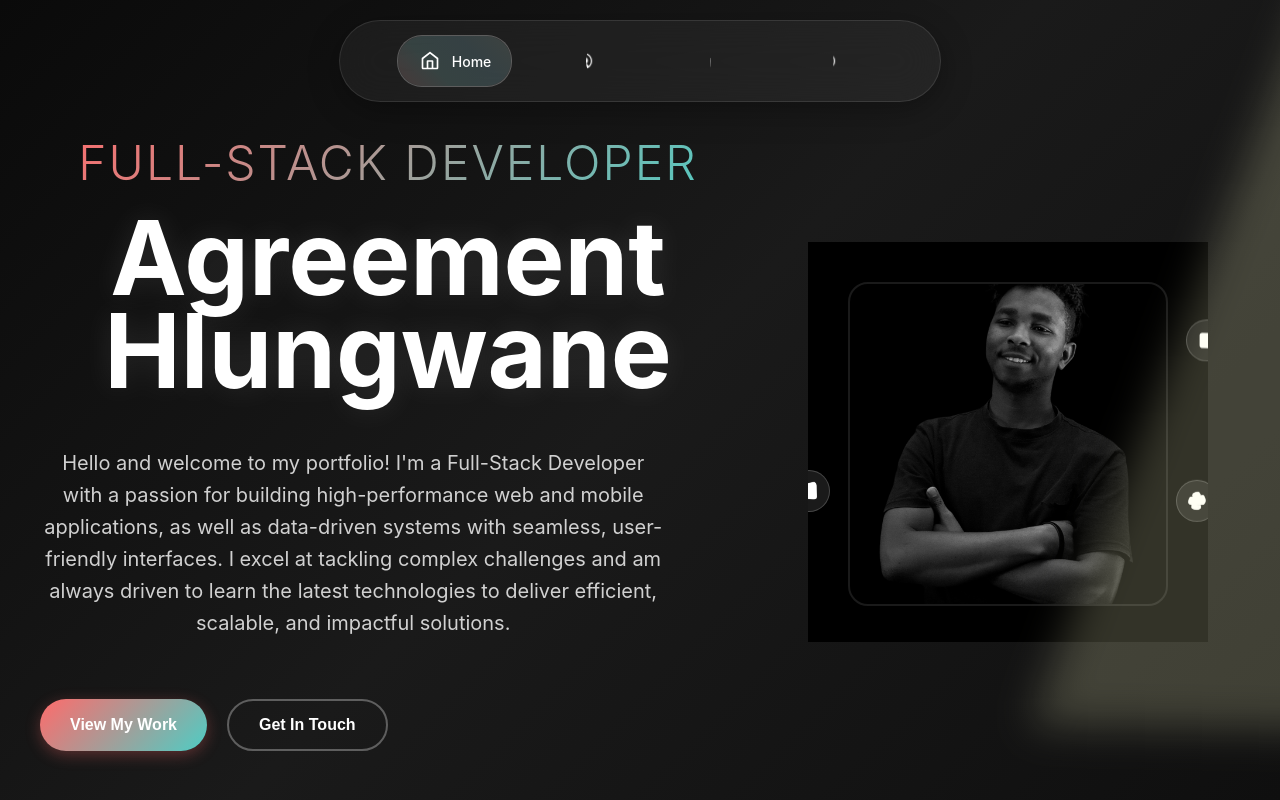
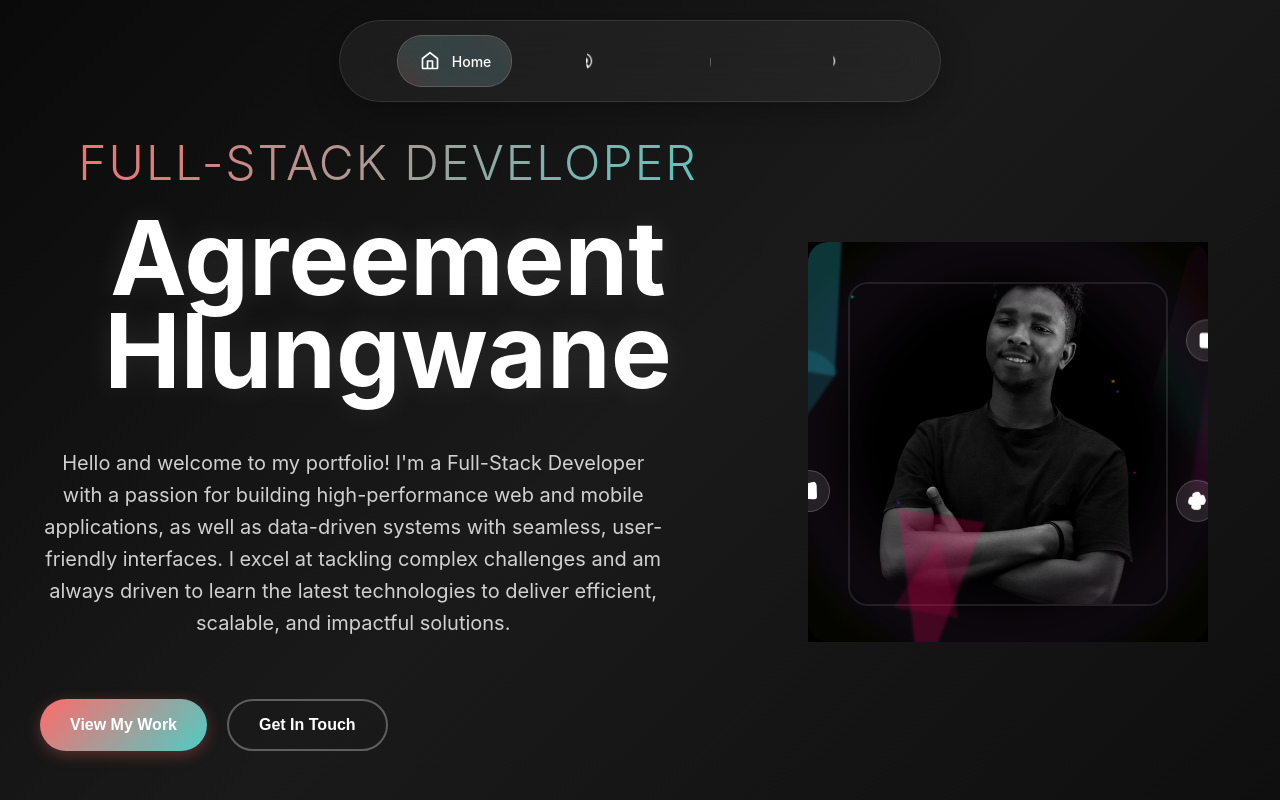
Before and after one commit to Mr-OxMorningstar/Portfolio, a React (Create React App) app: page / in a window 1280 px wide. Built offline with nearby package versions, Linux system fonts and the light colour scheme.

Commit message:
Add Holographic Alien Light Effect

```diff
--- a/src/Pages/index.js
+++ b/src/Pages/index.js
@@ -60,6 +60,25 @@ const Home = () => {
                         <div className="bodyright">
                             <div className="profile-container">
                                 <img src={Me} alt="Agreement Hlungwane" className="profile-img" />
+
+                                {/* Holographic Alien Effects */}
+                                <div className="holographic-container">
+                                    <div className="alien-glow"></div>
+                                    <div className="holographic-overlay"></div>
+
+                                    <div className="alien-beam beam-1"></div>
+                                    <div className="alien-beam beam-2"></div>
+                                    <div className="alien-beam beam-3"></div>
+
+                                    <div className="mystical-particles">
+                                        <div className="particle"></div>
+                                        <div className="particle"></div>
+                                        <div className="particle"></div>
+                                        <div className="particle"></div>
+                                        <div className="particle"></div>
+                                    </div>
+                                </div>
+
                                 <div className="floating-elements">
                                     <div className="floating-icon">
                                         <img src={react} alt="React" />
@@ -72,7 +91,6 @@ const Home = () => {
                                     </div>
                                 </div>
                             </div>
-                            <SportLight />
                         </div>
                     </animated.div>
                 );
--- a/src/components/Spotlight/style.scss
+++ b/src/components/Spotlight/style.scss
@@ -12,6 +12,7 @@
     transition: transform 0.3s ease;
     left: 55%;
 }
+
 .profile_text{
     display: block;
     rotate: -93deg;
@@ -21,3 +22,268 @@
     border-left: 7vw solid transparent;
     border-right: 7vw solid transparent;
 }
+
+// New Holographic Alien Effects
+.holographic-container {
+    position: absolute;
+    top: 0;
+    left: 0;
+    right: 0;
+    bottom: 0;
+    pointer-events: none;
+    overflow: hidden;
+    border-radius: 20px;
+}
+
+.alien-beam {
+    position: absolute;
+    opacity: 0.7;
+    animation: alienPulse 4s ease-in-out infinite;
+    filter: blur(1px);
+
+    &.beam-1 {
+        top: -20%;
+        left: -10%;
+        width: 0;
+        height: 0;
+        border-left: 60px solid transparent;
+        border-right: 20px solid transparent;
+        border-bottom: 200px solid rgba(0, 255, 150, 0.3);
+        transform: rotate(25deg);
+        animation-delay: 0s;
+
+        &::before {
+            content: '';
+            position: absolute;
+            top: 180px;
+            left: -50px;
+            width: 0;
+            height: 0;
+            border-left: 40px solid transparent;
+            border-right: 40px solid transparent;
+            border-top: 80px solid rgba(0, 255, 150, 0.2);
+            border-radius: 50% 50% 0 0;
+        }
+    }
+
+    &.beam-2 {
+        top: 20%;
+        right: -15%;
+        width: 0;
+        height: 0;
+        border-left: 30px solid transparent;
+        border-right: 50px solid transparent;
+        border-bottom: 180px solid rgba(255, 0, 150, 0.3);
+        transform: rotate(-35deg);
+        animation-delay: 1.5s;
+
+        &::before {
+            content: '';
+            position: absolute;
+            top: 160px;
+            left: -25px;
+            width: 0;
+            height: 0;
+            border-left: 35px solid transparent;
+            border-right: 35px solid transparent;
+            border-top: 60px solid rgba(255, 0, 150, 0.2);
+            border-radius: 0 0 50% 50%;
+        }
+    }
+
+    &.beam-3 {
+        bottom: -10%;
+        left: 20%;
+        width: 0;
+        height: 0;
+        border-left: 45px solid transparent;
+        border-right: 35px solid transparent;
+        border-top: 160px solid rgba(150, 0, 255, 0.3);
+        transform: rotate(15deg);
+        animation-delay: 3s;
+
+        &::before {
+            content: '';
+            position: absolute;
+            top: -140px;
+            left: -35px;
+            width: 0;
+            height: 0;
+            border-left: 30px solid transparent;
+            border-right: 30px solid transparent;
+            border-bottom: 70px solid rgba(150, 0, 255, 0.2);
+            border-radius: 50% 50% 0 0;
+        }
+    }
+}
+
+.holographic-overlay {
+    position: absolute;
+    top: 0;
+    left: 0;
+    right: 0;
+    bottom: 0;
+    background: linear-gradient(
+        45deg,
+        transparent 30%,
+        rgba(0, 255, 150, 0.1) 35%,
+        rgba(255, 0, 150, 0.1) 45%,
+        rgba(150, 0, 255, 0.1) 55%,
+        transparent 70%
+    );
+    animation: holographicScan 6s linear infinite;
+    border-radius: 20px;
+    mix-blend-mode: screen;
+}
+
+.mystical-particles {
+    position: absolute;
+    width: 100%;
+    height: 100%;
+
+    .particle {
+        position: absolute;
+        width: 4px;
+        height: 4px;
+        background: radial-gradient(circle, rgba(0, 255, 150, 0.8) 0%, transparent 70%);
+        border-radius: 50%;
+        animation: floatParticle 8s ease-in-out infinite;
+
+        &:nth-child(1) {
+            top: 20%;
+            left: 10%;
+            animation-delay: 0s;
+            background: radial-gradient(circle, rgba(0, 255, 150, 0.8) 0%, transparent 70%);
+        }
+
+        &:nth-child(2) {
+            top: 60%;
+            right: 15%;
+            animation-delay: 2s;
+            background: radial-gradient(circle, rgba(255, 0, 150, 0.8) 0%, transparent 70%);
+        }
+
+        &:nth-child(3) {
+            bottom: 30%;
+            left: 20%;
+            animation-delay: 4s;
+            background: radial-gradient(circle, rgba(150, 0, 255, 0.8) 0%, transparent 70%);
+        }
+
+        &:nth-child(4) {
+            top: 40%;
+            left: 80%;
+            animation-delay: 1s;
+            background: radial-gradient(circle, rgba(0, 150, 255, 0.8) 0%, transparent 70%);
+        }
+
+        &:nth-child(5) {
+            bottom: 60%;
+            right: 25%;
+            animation-delay: 3s;
+            background: radial-gradient(circle, rgba(255, 150, 0, 0.8) 0%, transparent 70%);
+        }
+    }
+}
+
+.alien-glow {
+    position: absolute;
+    top: -20px;
+    left: -20px;
+    right: -20px;
+    bottom: -20px;
+    border-radius: 30px;
+    background: radial-gradient(
+        ellipse at center,
+        transparent 40%,
+        rgba(0, 255, 150, 0.1) 60%,
+        rgba(255, 0, 150, 0.1) 80%,
+        rgba(150, 0, 255, 0.1) 100%
+    );
+    animation: alienGlow 5s ease-in-out infinite alternate;
+    filter: blur(10px);
+}
+
+// Animations
+@keyframes alienPulse {
+    0%, 100% {
+        opacity: 0.3;
+        transform: scale(1) rotate(var(--rotation, 0deg));
+        filter: blur(2px) hue-rotate(0deg);
+    }
+    50% {
+        opacity: 0.8;
+        transform: scale(1.1) rotate(calc(var(--rotation, 0deg) + 10deg));
+        filter: blur(1px) hue-rotate(60deg);
+    }
+}
+
+@keyframes holographicScan {
+    0% {
+        transform: translateX(-100%) skewX(-15deg);
+        opacity: 0;
+    }
+    20% {
+        opacity: 1;
+    }
+    80% {
+        opacity: 1;
+    }
+    100% {
+        transform: translateX(100%) skewX(-15deg);
+        opacity: 0;
+    }
+}
+
+@keyframes floatParticle {
+    0%, 100% {
+        transform: translateY(0px) translateX(0px) scale(1);
+        opacity: 0.6;
+    }
+    25% {
+        transform: translateY(-20px) translateX(10px) scale(1.2);
+        opacity: 1;
+    }
+    50% {
+        transform: translateY(-10px) translateX(-15px) scale(0.8);
+        opacity: 0.8;
+    }
+    75% {
+        transform: translateY(-30px) translateX(5px) scale(1.1);
+        opacity: 0.9;
+    }
+}
+
+@keyframes alienGlow {
+    0% {
+        opacity: 0.3;
+        transform: scale(1);
+        filter: blur(10px) hue-rotate(0deg);
+    }
+    100% {
+        opacity: 0.6;
+        transform: scale(1.05);
+        filter: blur(15px) hue-rotate(120deg);
+    }
+}
+
+// Hover effects
+.profile-container:hover {
+    .alien-beam {
+        animation-duration: 2s;
+        opacity: 1;
+    }
+
+    .holographic-overlay {
+        animation-duration: 3s;
+    }
+
+    .mystical-particles .particle {
+        animation-duration: 4s;
+    }
+
+    .alien-glow {
+        opacity: 0.8;
+        animation-duration: 2s;
+    }
+}
```
